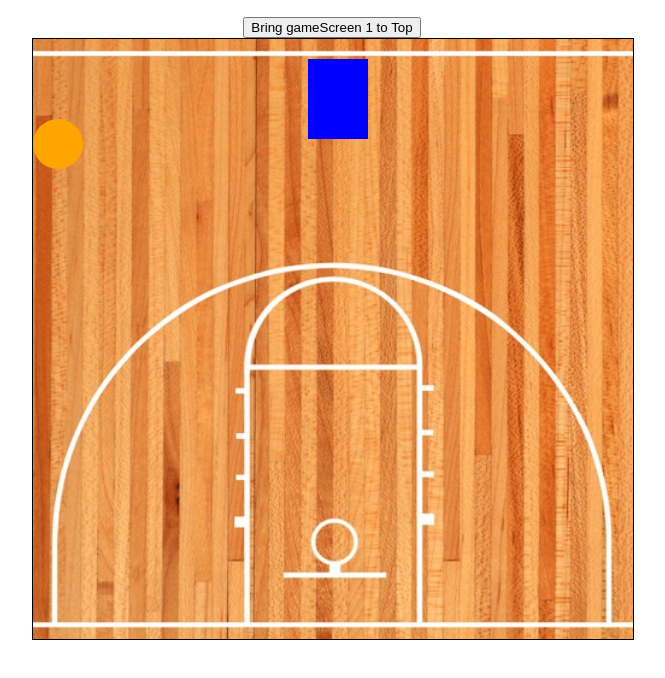
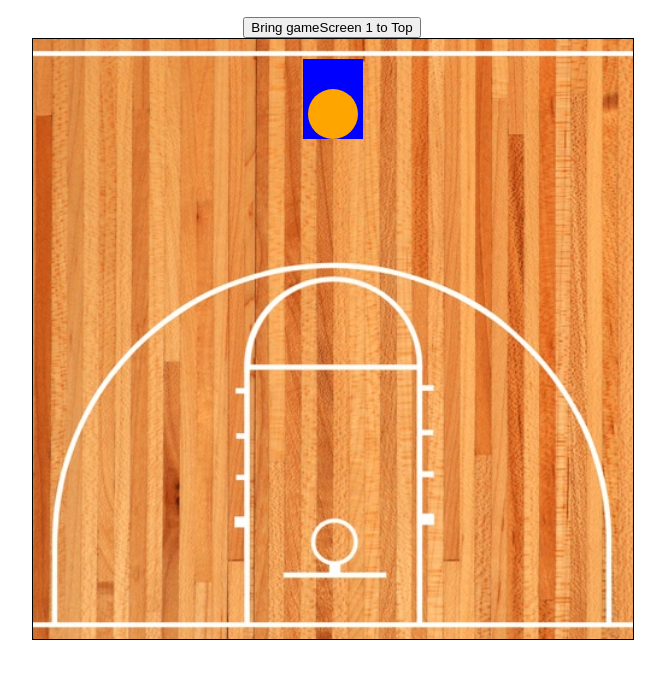
Before and after one commit to JuddCMelvin/Straight-Hoopin-V1, a plain HTML site: page index.html in a window 1280 px wide. Shown: the part 106-784 px from the top of the page, without its empty margins (308-973 px from the left). Drawn offline with Linux system fonts and the light colour scheme.

Commit message:
got ball in the middle

```diff
--- a/basketball.js
+++ b/basketball.js
@@ -11,15 +11,28 @@
 //     }
 // } )
 
+//Set the Initial Position for the Basket
 const basket = document.getElementById('basket');
 const screenWidth = 600;
+
+const basketY = 20;
+
 let basketWidth = 50;
 let basketheight = 80
-let basketX = screenWidth/2 - basketWidth/2;
-const basketY = 20;
+let basketX = screenWidth/2 - basketWidth/2 - 5;
 
 basket.style.left = basketX + 'px';
 basket.style.top = basketY + 'px';
+
+//Set the Initial Position for the Ball
+const ball = document.getElementById('ball');
+let ballWidth = 50;
+let ballheight = 80;
+let ballX = screenWidth/2 - ballWidth/2;
+const ballY = 50;
+
+ball.style.left = ballX + 'px';
+ball.style.top = ballY + 'px';
 
 // function moveBasket(key) {
 //     const step = 10;
--- a/v2styles.css
+++ b/v2styles.css
@@ -61,5 +61,6 @@ main {
     width: 50px;
     height: 50px;
     border-radius: 50%;
+    position: absolute;
     background-color: orange;
 }
```
